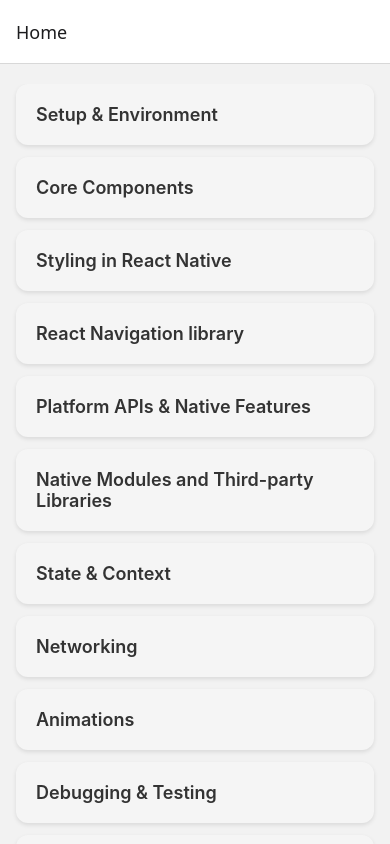
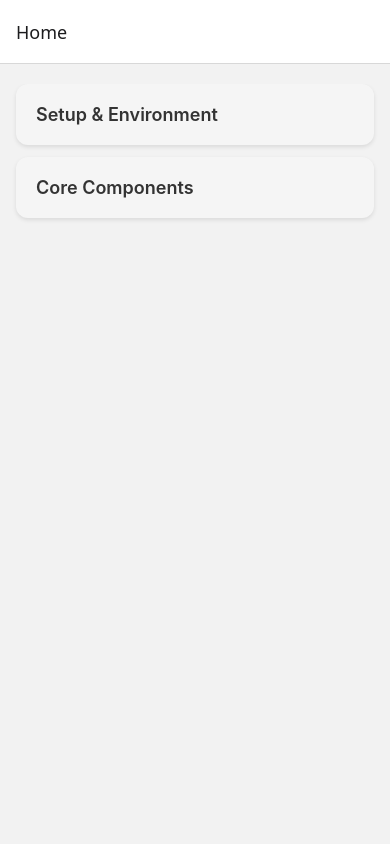
Before and after one commit to rees-kyle/react-native-showcase, a React Native app: screen /Home in a window 390 px wide. Built offline with nearby package versions, Linux system fonts and the light colour scheme.

Commit message:
Add short and full titles

```diff
--- a/data/docs.ts
+++ b/data/docs.ts
@@ -1,9 +1,14 @@
 // data/docs.ts
+
+export type Topic = {
+  title: string;     // Short label shown in SectionScreen
+  fullTitle: string; // Full title shown in TopicScreen
+};
 
 export type TopicSection = {
   id: string;
   title: string;
-  topics: string[];
+  topics: Topic[];
 };
 
 export const docsData: TopicSection[] = [
@@ -11,97 +16,37 @@
     id: "setup",
     title: "Setup & Environment",
     topics: [
-      "Installing React Native CLI or using Expo",
-      "Differences between Expo and React Native CLI",
-      "Running apps on Android and iOS simulators/emulators",
+      {
+        title: "Installation",
+        fullTitle: "Installing React Native CLI or using Expo",
+      },
+      {
+        title: "Differences",
+        fullTitle: "Differences between Expo and React Native CLI",
+      },
     ],
   },
   {
     id: "core-components",
     title: "Core Components",
     topics: [
-      "View, Text, TextInput",
-      "ScrollView, FlatList, SectionList",
-      "Button, Pressable, TouchableOpacity",
-      "Image",
+      {
+        title: "View & Text",
+        fullTitle: "Using View, Text, and TextInput",
+      },
+      {
+        title: "Lists",
+        fullTitle: "Using ScrollView, FlatList, and SectionList",
+      },
+      {
+        title: "Buttons",
+        fullTitle: "Using Button, Pressable, and TouchableOpacity",
+      },
+      {
+        title: "Images",
+        fullTitle: "Displaying Images with Image Component",
+      },
     ],
   },
-  {
-    id: "styling",
-    title: "Styling in React Native",
-    topics: [
-      "Flexbox (similar to CSS but slightly different defaults)",
-      "Stylesheet.create vs inline styles",
-      "No CSS files — all styling is JavaScript objects",
-      "Platform-specific styling (iOS vs Android)",
-    ],
-  },
-  {
-    id: "navigation",
-    title: "React Navigation library",
-    topics: [
-      "Stack Navigator",
-      "Tab Navigator",
-      "Drawer Navigator",
-      "Passing params between screens",
-    ],
-  },
-  {
-    id: "platform-apis",
-    title: "Platform APIs & Native Features",
-    topics: [
-      "Permissions and the 'PermissionsAndroid' API",
-      "Linking to other apps or URLs",
-      "Using 'Platform' module (e.g., 'Platform.OS')",
-    ],
-  },
-  {
-    id: "native-modules",
-    title: "Native Modules and Third-party Libraries",
-    topics: [
-      "Using camera, GPS, device storage, etc.",
-      "Installing native dependencies via 'npm'/'yarn' and linking",
-      "Expo APIs for sensors, media, notifications (if using Expo)",
-    ],
-  },
-  {
-    id: "state-context",
-    title: "State & Context",
-    topics: [
-      "Reuse React knowledge (hooks, context, Redux if applicable)",
-      "AsyncStorage (for local key-value data)",
-      "Secure storage options (Expo SecureStore, react-native-keychain)",
-    ],
-  },
-  {
-    id: "networking",
-    title: "Networking",
-    topics: [
-      "'fetch' or Axios for HTTP requests (same as React)",
-      "Handling offline mode (e.g., NetInfo API)",
-    ],
-  },
-  {
-    id: "animations",
-    title: "Animations",
-    topics: ["LayoutAnimation", "Animated API (declarative)", "Reanimated (optional, advanced)"],
-  },
-  {
-    id: "debugging-testing",
-    title: "Debugging & Testing",
-    topics: [
-      "Debugging with Flipper and React Native Debugger",
-      "Logging via Metro Bundler",
-      "Testing using Jest, Detox, React Native Testing Library",
-    ],
-  },
-  {
-    id: "deployment",
-    title: "Building & Deployment",
-    topics: [
-      "Building APK/IPA (Android/iOS binaries)",
-      "Code signing",
-      "Publishing to Play Store / App Store",
-    ],
-  },
+  // Add the rest of your topics as needed
 ];
--- a/navigation/AppNavigator.tsx
+++ b/navigation/AppNavigator.tsx
@@ -13,7 +13,11 @@
 export type RootStackParamList = {
   Home: undefined;
   Section: { section: TopicSection };
-  Topic: { title: string; content: string };
+  Topic: {
+    title: string;      // short title for header bar
+    fullTitle: string;  // full title shown in TopicScreen
+    content: string;
+  };
 };
 
 const Stack = createNativeStackNavigator<RootStackParamList>();
--- a/screens/SectionScreen.tsx
+++ b/screens/SectionScreen.tsx
@@ -1,3 +1,5 @@
+// screens/SectionScreen.tsx
+
 import { RouteProp, useNavigation, useRoute } from '@react-navigation/native';
 import { NativeStackNavigationProp } from '@react-navigation/native-stack';
 import React from 'react';
@@ -12,7 +14,6 @@
 export default function SectionScreen() {
   const route = useRoute<SectionScreenRouteProp>();
   const navigation = useNavigation<SectionScreenNavigationProp>();
-
   const { section } = route.params;
 
   return (
@@ -22,11 +23,12 @@
         keyExtractor={(item, index) => `${section.id}-${index}`}
         renderItem={({ item }) => (
           <TopicItem
-            title={item}
+            title={item.title}
             onPress={() =>
               navigation.navigate('Topic', {
-                title: item,
-                content: item, // Replace with actual content later
+                title: item.title,            // short title for header bar
+                fullTitle: item.fullTitle,    // full title shown inside
+                content: item.fullTitle,      // fallback for topicDetails lookup
               })
             }
           />
--- a/screens/TopicScreen.tsx
+++ b/screens/TopicScreen.tsx
@@ -10,13 +10,13 @@
 
 export default function TopicScreen() {
   const route = useRoute<TopicScreenRouteProp>();
-  const { title, content } = route.params;
+  const { fullTitle, content } = route.params;
 
-  const fullContent = topicDetails[title] ?? content;
+  const fullContent = topicDetails[fullTitle] ?? content;
 
   return (
     <ScrollView contentContainerStyle={styles.container}>
-      <Text style={styles.title}>{title}</Text>
+      <Text style={styles.title}>{fullTitle}</Text>
       <Text style={styles.content}>{fullContent}</Text>
     </ScrollView>
   );
```
